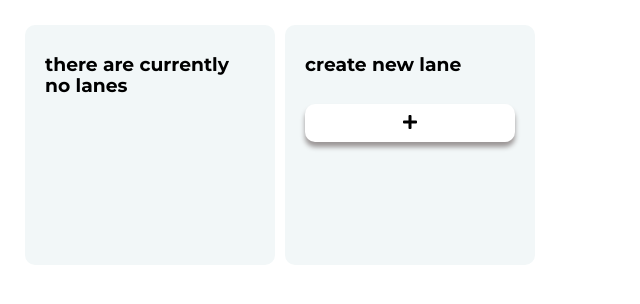
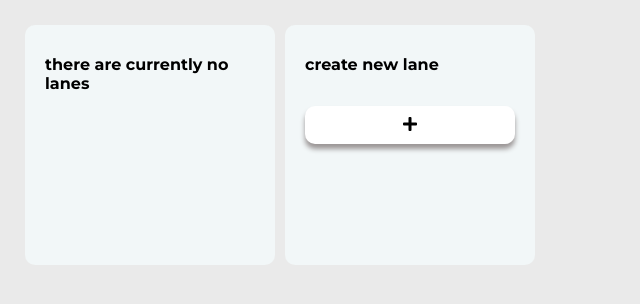
Before and after one commit to SaraMunir/kanban-dashboard, a React (Create React App) app: page / in a window 1280 px wide. Shown: the top 304 px of the page, without its empty margins (0-640 px from the left). Built offline with nearby package versions, Linux system fonts and the light colour scheme.

Commit message:
fixed netlify issues

```diff
--- a/src/App.css
+++ b/src/App.css
@@ -9,7 +9,9 @@ html { -moz-box-sizing: border-box; -webkit-box-sizing: border-box; box-sizing:
 .sr-only { position: absolute; width: 1px; height: 1px; margin: -1px; border: 0; padding: 0; white-space: nowrap; clip-path: inset(100%); clip: rect(0 0 0 0); overflow: hidden;}
 
 body {
-  font-family: 'Montserrat', sans-serif;}
+  font-family: 'Montserrat', sans-serif;
+  background: #eaeaea;
+}
 
 button {
   border: none;
--- a/src/components/Dashboard.js
+++ b/src/components/Dashboard.js
@@ -90,7 +90,6 @@ function Dashboard() {
                 // console.log(lane)
             }
         })
-        console.log('newCopy', newCopy)
         localStorage.setItem("lanes",  JSON.stringify(newCopy))
         setAlert({show: true, alertText: 'Lane successfully added'})
         setCardInput({cardTittle: '', cardType: 'BUG', laneId: ''})
@@ -286,11 +285,11 @@ function Dashboard() {
                 )
                 :
                 <div className="lane">
-                    <h3>there are currently no lanes</h3>
+                    <h4>there are currently no lanes</h4>
                 </div>
             }
                 <div className="lane">
-                    <h3>create new lane</h3>
+                    <h4>create new lane</h4>
                     <button className="card" onClick={()=>openModal('addLane')}><i className="fas fa-plus"></i></button>
                 </div>
             </div>
--- a/src/components/Styles/general.css
+++ b/src/components/Styles/general.css
@@ -31,6 +31,7 @@
     box-shadow: 0px 5px 5px rgb(155, 150, 150);
     margin: 10px auto;
 }
+
 .emptyCard{
     min-height: 10vh;
     padding: 10px;
@@ -146,4 +147,5 @@
 }
 .card h4{
     margin: 10px auto;
+    text-transform: capitalize;
 }
```
Also changed, not shown: 1 other file (tests, documents, lock files or other folders).
